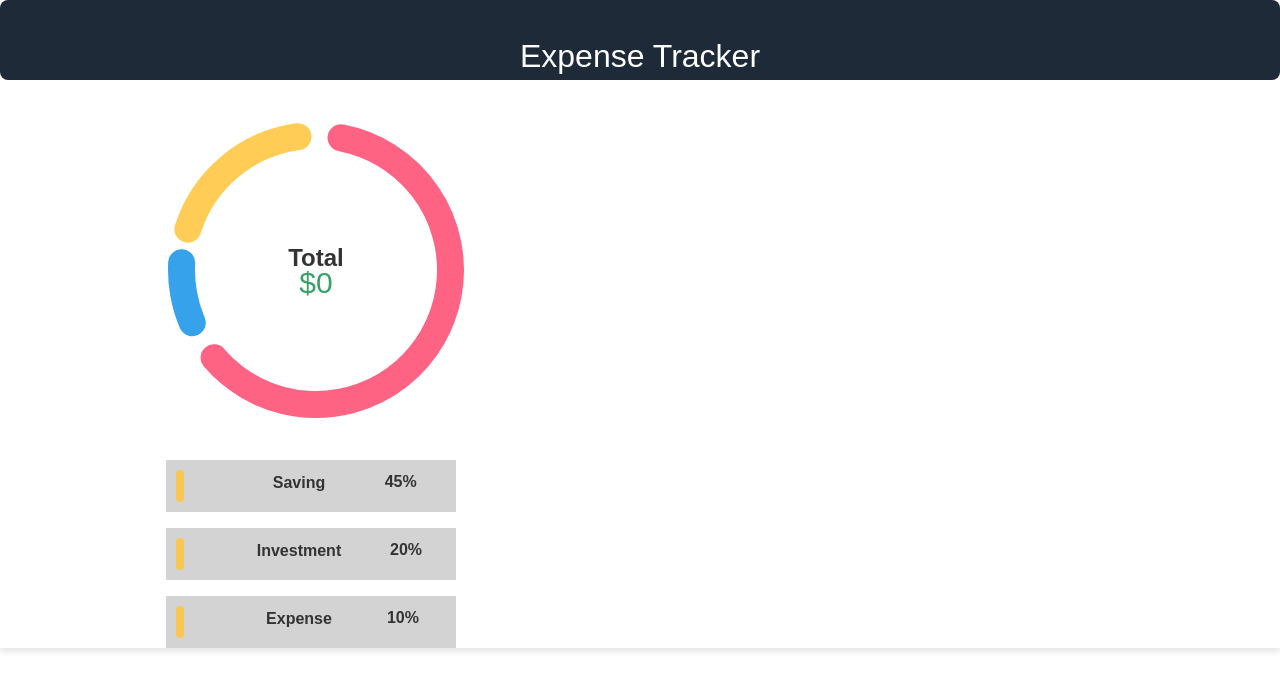
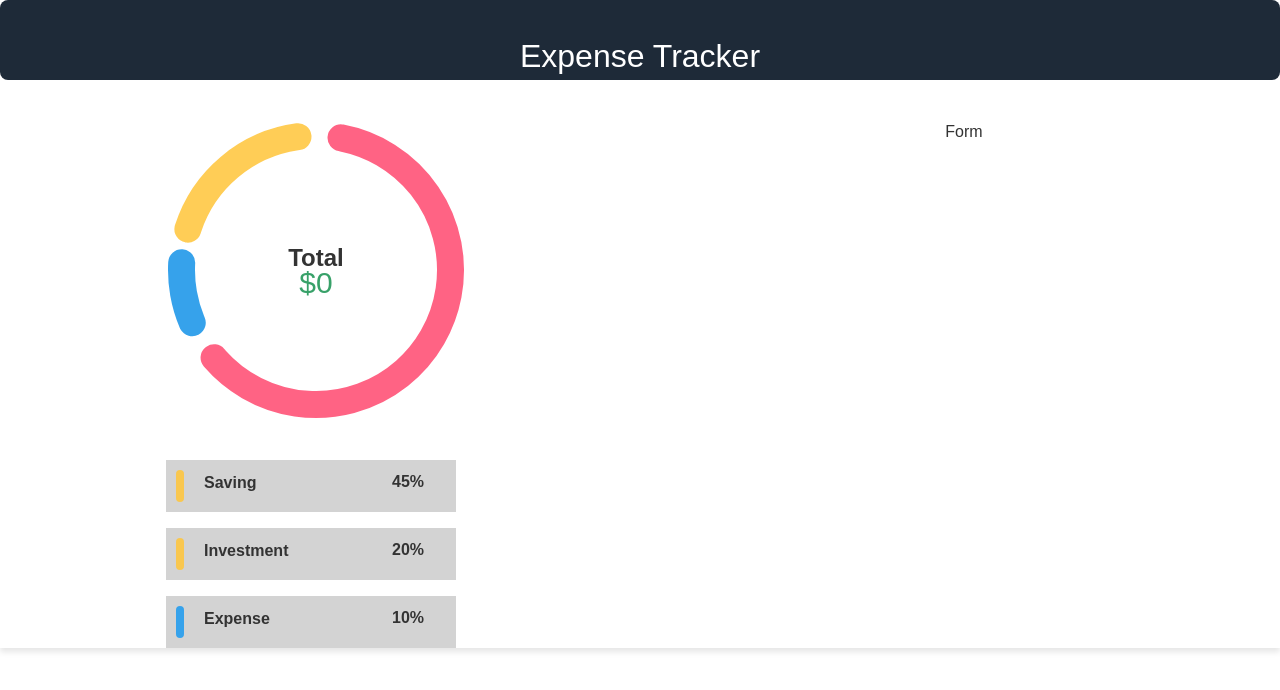
Before and after one commit to WAUdeshinduminaweerakoon/Expense-Tracker-Application, a React (Create React App) app in the folder client/: page / in a window 1280 px wide. Shown: the top 690 px of the page. Built offline with nearby package versions, Linux system fonts and the light colour scheme.

Commit message:
Created file in Form.

```diff
--- a/client/src/App.jsx
+++ b/client/src/App.jsx
@@ -1,6 +1,7 @@
 
 import './App.css';
 import Graph from './components/Graph.jsx';
+import Form from './components/Form';
 
 function App() {
   return (
@@ -12,6 +13,7 @@ function App() {
           {/*Chart*/}
           <Graph/>
           {/*from*/}
+          <Form/>
         </div>
       </div>
     </div>
--- /dev/null
+++ b/client/src/components/Form.js
@@ -0,0 +1,9 @@
+import React from 'react'
+
+const Form = () => {
+  return (
+    <div>Form</div>
+  )
+}
+
+export default Form
--- a/client/src/components/Labels.jsx
+++ b/client/src/components/Labels.jsx
@@ -16,7 +16,7 @@ const obj =[
   },
   {
     type:"Expense",
-    color:'#f9c74f',
+    color:'rgb(54, 162, 235)',
     percent:10
 
   }
--- a/client/src/components/labels.css
+++ b/client/src/components/labels.css
@@ -10,7 +10,8 @@
 }
 .labal-div{
     display: grid;
-    grid-template-columns: auto auto auto;
+    grid-template-columns: 10% 70% 20%;
+    text-align: left;
     padding: 10px;
     background-color: lightgray;
 
@@ -27,3 +28,6 @@
     padding: 1px;
 
 }
+.text-div h3{
+  padding-left: -10px;
+}
```
